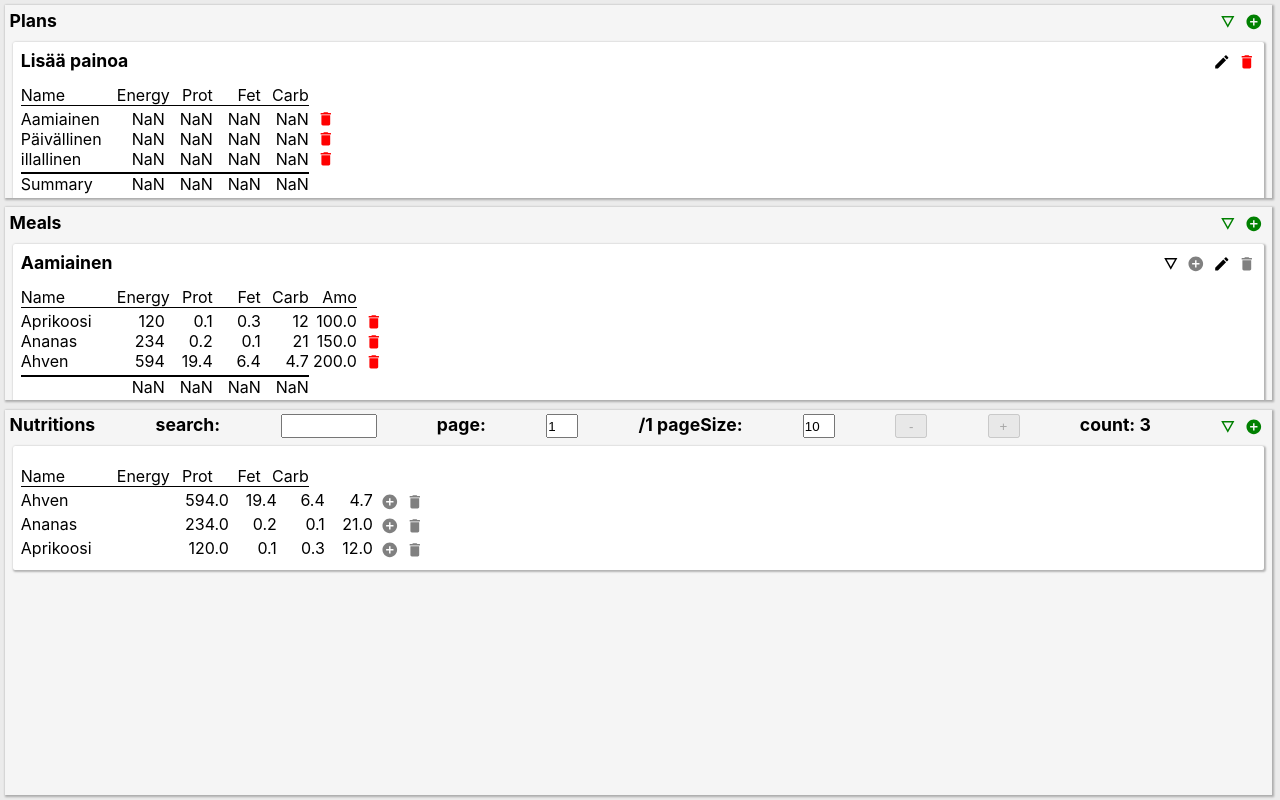
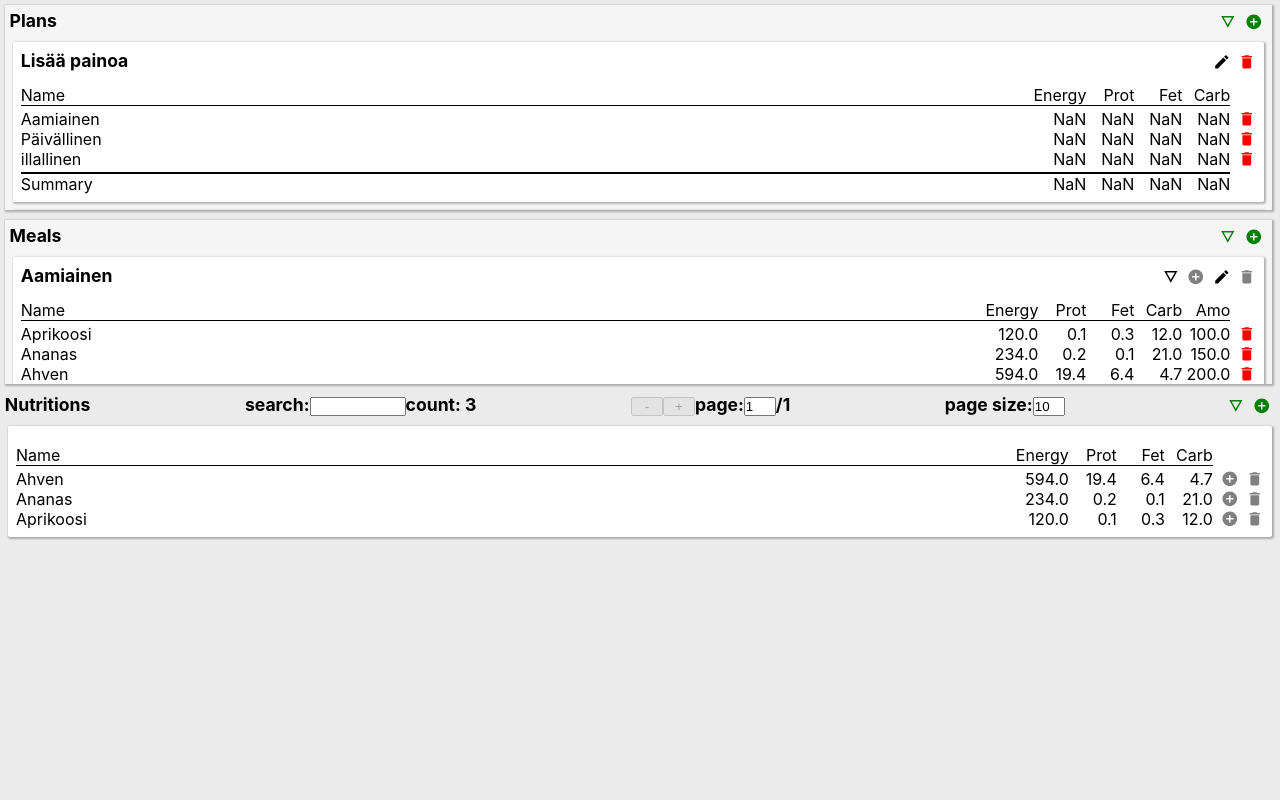
Before and after one commit to mtleinon/nutrition, a React (Create React App) app: page / in a window 1280 px wide. Built offline with nearby package versions, Linux system fonts and the light colour scheme.

Commit message:
Restyled components.

```diff
--- a/src/App.css
+++ b/src/App.css
@@ -27,10 +27,10 @@
   overflow-y: auto ;
 }
 .mealList {
-  height: 25vh;
+  height: 40vh;
 }
 .planList {
-  height: 25vh;
+  height: 50vh;
 }
 .nutritionList {
   height: 50vh;
@@ -53,24 +53,42 @@ ul {
 .listTitle {
 
 }
+
+/* .nutritionValues {
+  flex: 1 1 auto;
+  display: flex;
+  min-width: 0;
+
+} */
+.nutritionRow {
+  display: flex;
+  min-width: 0;
+}
 .nutritionName {
-  display: inline-block;
-  width: 6rem;
+  flex: 1 1 auto;
+  overflow: hidden;
+  white-space: nowrap;
+  text-overflow: ellipsis;
+  min-width: 0;
 }
+
 .nutritionValue {
-  display: inline-block;
-  width: 3rem;
+  flex: 0 0 3rem;
   text-align: right;
 }
 
 .nutritionHeading {
-  display: inline-block;
+  display: flex;
+  min-width: 0;
   border-bottom: 1px solid black;
   margin-bottom: .2rem;
 }
 .nutritionSummary {
-  display: inline-block;
+  display: flex;
+  min-width: 0;
 }
+
+
 .card {
   background-color: #fff;
   padding: .5rem .5rem;
@@ -81,7 +99,6 @@ ul {
 .editMode {
   background-color: rgb(255, 253, 162)
 }
-
 
 .cardTitleRow {
   display:flex;
@@ -96,11 +113,6 @@ ul {
 }
 .cardContent {
   margin-top: .7rem;
-}
-.nutritionRow {
-  display: flex;
-  align-content: center;
-  align-items: center
 }
 .icons {
   display: inline-flex;
--- a/src/App.js
+++ b/src/App.js
@@ -9,6 +9,7 @@ import { PlanProvider } from './context/plan.context';
 import { ShowProvider } from './context/show.context';
 import ReadNutritions from './ReadNutritions';
 import ShowSetNutritionCache from './ShowSetnutritionCache';
+
 // import Test from './Test';
 function App() {
   return (
@@ -19,15 +20,9 @@ function App() {
             <div className="container">
               {/* <ReadNutritions />
               <ShowSetNutritionCache /> */}
-              <div className="planList">
-                <PlansList />
-              </div>
-              <div className="mealList">
-                <MealsList />
-              </div>
-              <div className="nutritionList">
-                <NutritionsList />
-              </div>
+              <PlansList />
+              <MealsList />
+              <NutritionsList />
             </div>
           </PlanProvider>
         </MealProvider>
--- a/src/EditableValue.js
+++ b/src/EditableValue.js
@@ -6,12 +6,14 @@ export default function EditableValue({
   updateValue,
   width,
   type,
-  tooltip
+  tooltip,
+  className
 }) {
   const [value, setValue] = useState(initialValue);
   const [editMode, setEditMode] = useState(false);
   width = width === undefined ? '5rem' : width;
   type = type === undefined ? 'text' : type;
+  className = className === undefined ? 'nutritionValue' : className;
 
   const keyPress = e => {
     console.log(e.keyCode);
@@ -39,25 +41,28 @@ export default function EditableValue({
   };
 
   const showValue = () => (
-    <span
+    <div
+      className={className}
       tabIndex="0"
       style={{
+        // display: 'block',
         fontFamily: 'inherit',
         fontSize: 'inherit',
-        display: 'inline-block',
+        // display: 'inline-block',
         textAlign: type === 'number' ? 'right' : 'left',
-        width,
+        // width,
         overflow: 'hidden',
         whiteSpace: 'nowrap'
       }}
       onClick={() => setEditMode(true)}
     >
       {type === 'number' ? (+value).toFixed(1) : value}
-    </span>
+    </div>
   );
 
   return editMode ? (
     <input
+      className={className}
       autoFocus
       tabIndex="0"
       type={type}
--- a/src/Meal.js
+++ b/src/Meal.js
@@ -4,7 +4,7 @@ import { MealDispatchContext } from './context/meal.context';
 import { NutritionContext } from './context/nutrition.context';
 import { PlanContext } from './context/plan.context';
 import NutritionShow from './NutritionShow';
-import NutritionShowHeading from './NutritionHeading';
+import NutritionHeading from './NutritionHeading';
 import EditableValue from './EditableValue';
 import IconWithTooltip from './IconWithTooltip';
 import { MdAddCircle } from 'react-icons/md';
@@ -152,11 +152,13 @@ export default function Meal({ meal }) {
         <div className="cardContent">
           <ul>
             <li>
-              <NutritionShowHeading printAmount={true} />
+              <div style={{ marginRight: '1.6rem' }}>
+                <NutritionHeading printAmount={true} />
+              </div>
             </li>
             {meal.nutritions.map(nutrition => (
               <li key={nutrition.id}>
-                <div className="nutritionRow">
+                <div className="nutritionRow ">
                   <NutritionShow
                     nutrition={
                       show.nutritionIds
@@ -166,6 +168,7 @@ export default function Meal({ meal }) {
                     } //TODO: optimize
                   />
                   <EditableValue
+                    // className="nutritionValue"
                     initialValue={nutrition.amount}
                     name={nutrition.id}
                     updateValue={updateNutritionAmountValue}
@@ -189,7 +192,12 @@ export default function Meal({ meal }) {
               </li>
             ))}
             <li>
-              <MealSummary meal={meal} showBorderTop={true} />
+              <div
+                className="nutritionRow summaryBorder"
+                style={{ marginRight: '4.6rem' }}
+              >
+                <MealSummary meal={meal} showBorderTop={true} />
+              </div>
             </li>
           </ul>
         </div>
--- a/src/MealSummary.js
+++ b/src/MealSummary.js
@@ -26,17 +26,15 @@ export default function MealSummary({ name, meal, showBorderTop }) {
       protein: 0
     }
   );
-  // console.log(summary);
 
   return (
-    <div
-      className={'nutritionSummary' + (showBorderTop ? ' summaryBorder' : '')}
-    >
-      <span className="nutritionName">{name}</span>
-      <span className="nutritionValue">{summary.energy.toFixed(1)}</span>
-      <span className="nutritionValue">{summary.protein.toFixed(1)}</span>
-      <span className="nutritionValue">{summary.fet.toFixed(1)}</span>
-      <span className="nutritionValue">{summary.carbohydrates.toFixed(1)}</span>
-    </div>
+    <>
+      <div className="nutritionName">{name}</div>
+      <div className="nutritionValue">{summary.energy.toFixed(1)}</div>
+      <div className="nutritionValue">{summary.protein.toFixed(1)}</div>
+      <div className="nutritionValue">{summary.fet.toFixed(1)}</div>
+      <div className="nutritionValue">{summary.carbohydrates.toFixed(1)}</div>
+      {/* extra marginRight for amount and delete icon which are not in this summary row */}
+    </>
   );
 }
--- a/src/MealsList.js
+++ b/src/MealsList.js
@@ -15,11 +15,14 @@ export default function MealsList() {
   const showDispatch = useContext(ShowDispatchContext);
   const show = useContext(ShowContext);
   return (
-    <div>
+    <div
+      className="mealList"
+      style={{ height: show.showMeals ? '40 vh' : '2rem' }}
+    >
       <div className="listTitleRow">
         <div className="listTitle">Meals</div>
         <div className="icons">
-          <IconWithTooltip tooltipText="Show plans">
+          <IconWithTooltip tooltipText="Show meals">
             <MdDetails
               className="icon"
               style={{ color: 'green' }}
--- a/src/NutritionEditable.js
+++ b/src/NutritionEditable.js
@@ -14,42 +14,44 @@ export default function NutritionEditable({ nutrition }) {
   };
 
   return (
-    <div style={{ display: 'inline-block' }}>
+    <>
       <EditableValue
+        className="nutritionName"
         initialValue={nutrition.name}
         name="name"
         updateValue={updateValue}
-        width="10rem"
         tooltip={nutrition.name}
+        width="100%"
       />
       <EditableValue
+        // width="3rem"
+        width="100%"
         initialValue={nutrition.energy}
         name="energy"
         updateValue={updateValue}
-        width="3rem"
         type="number"
       />
       <EditableValue
+        width="100%"
         initialValue={nutrition.protein}
         name="protein"
         updateValue={updateValue}
-        width="3rem"
         type="number"
       />
       <EditableValue
+        width="100%"
         initialValue={nutrition.fet}
         name="fet"
         updateValue={updateValue}
-        width="3rem"
         type="number"
       />
       <EditableValue
+        width="100%"
         initialValue={nutrition.carbohydrates}
         name="carbohydrates"
         updateValue={updateValue}
-        width="3rem"
         type="number"
       />
-    </div>
+    </>
   );
 }
--- a/src/NutritionHeading.js
+++ b/src/NutritionHeading.js
@@ -9,6 +9,7 @@ export default function NutritionHeading({ printAmount }) {
       <span className="nutritionValue">Fet</span>
       <span className="nutritionValue">Carb</span>
       {printAmount && <span className="nutritionValue">Amo</span>}
+      {/* Extra marginRight for delete icon which is not in heading row */}
     </div>
   );
 }
--- a/src/NutritionShow.js
+++ b/src/NutritionShow.js
@@ -1,14 +1,13 @@
 import React from 'react';
 import './App.css';
 export default function NutritionShow({ nutrition }) {
-  // console.log(nutrition);
   return (
-    <div style={{ display: 'inline-block' }}>
-      <span className="nutritionName">{nutrition.name}</span>
-      <span className="nutritionValue">{nutrition.energy}</span>
-      <span className="nutritionValue">{nutrition.protein}</span>
-      <span className="nutritionValue">{nutrition.fet}</span>
-      <span className="nutritionValue">{nutrition.carbohydrates}</span>
-    </div>
+    <>
+      <div className="nutritionName">{nutrition.name}</div>
+      <div className="nutritionValue">{nutrition.energy.toFixed(1)}</div>
+      <div className="nutritionValue">{nutrition.protein.toFixed(1)}</div>
+      <div className="nutritionValue">{nutrition.fet.toFixed(1)}</div>
+      <div className="nutritionValue">{nutrition.carbohydrates.toFixed(1)}</div>
+    </>
   );
 }
--- a/src/NutritionsList.js
+++ b/src/NutritionsList.js
@@ -69,29 +69,20 @@ export default function NutritionsList() {
   };
 
   return (
-    <div>
+    <div style={{ height: show.showMeals ? '100%' : '2rem' }}>
       <div className="listTitleRow">
         <div className="listTitle">Nutritions</div>
+        <div className="searchInput">
           search:
           <input
             style={{ width: '6rem' }}
             onChange={changeSearchString}
             value={filterState.searchString}
           />
-        page:
-        <input
-          style={{ width: '2rem' }}
-          onChange={e => setPage(e.target.value)}
-          value={page}
-        />
-        /{Math.ceil(filterState.filteredNutritions.length / pageSize)}
-        {'  '}
-        pageSize:
-        <input
-          style={{ width: '2rem' }}
-          onChange={e => setPageSize(e.target.value)}
-          value={pageSize}
-        />
+          count: {filterState.filteredNutritions.length}
+        </div>
+        <div className="pageSelection">
+          <div className="pageButtons" style={{ display: 'inline-block' }}>
             <button
               disabled={page <= 1}
               style={{ width: '2rem' }}
@@ -101,14 +92,33 @@ export default function NutritionsList() {
             </button>
             <button
               disabled={
-            page >= Math.ceil(filterState.filteredNutritions.length / pageSize)
+                page >=
+                Math.ceil(filterState.filteredNutritions.length / pageSize)
               }
               style={{ width: '2rem' }}
               onClick={e => setPage(page + 1)}
             >
               +
             </button>
-        count: {filterState.filteredNutritions.length}
+          </div>
+          <div className="pageNumber" style={{ display: 'inline-block' }}>
+            page:
+            <input
+              style={{ width: '2rem' }}
+              onChange={e => setPage(e.target.value)}
+              value={page}
+            />
+            /{Math.ceil(filterState.filteredNutritions.length / pageSize)}
+          </div>
+        </div>
+        <div className="pageSize">
+          page size:
+          <input
+            style={{ width: '2rem' }}
+            onChange={e => setPageSize(e.target.value)}
+            value={pageSize}
+          />
+        </div>
         <div className="icons">
           <IconWithTooltip tooltipText="Show plans">
             <MdDetails
@@ -148,7 +158,9 @@ export default function NutritionsList() {
           <div className="cardContent">
             <ul>
               <li>
+                <div style={{ marginRight: '3.2rem' }}>
                   <NutritionHeading />
+                </div>
               </li>
 
               {filterState.filteredNutritions
--- a/src/Plan.js
+++ b/src/Plan.js
@@ -71,7 +71,9 @@ export default function Plan({ plan }) {
         <div className="cardContent">
           <ul>
             <li>
-              <NutritionHeading />
+              <div style={{ marginRight: '1.6rem' }}>
+                <NutritionHeading />
+              </div>
             </li>
             {plan.meals.map(meal => (
               <li key={meal.id}>
@@ -102,7 +104,9 @@ export default function Plan({ plan }) {
               </li>
             ))}
             <li>
-              <PlanSummary plan={plan} showBorderTop={true} />
+              <div style={{ marginRight: '1.6rem' }}>
+                <PlanSummary plan={plan} showBorderTop={true} />
+              </div>
             </li>
           </ul>
         </div>
--- a/src/PlansList.js
+++ b/src/PlansList.js
@@ -15,7 +15,10 @@ export default function PlansList() {
   const plans = useContext(PlanContext);
   const show = useContext(ShowContext);
   return (
-    <div>
+    <div
+      className="planList"
+      style={{ height: show.showPlans ? '50vh' : '2rem' }}
+    >
       <div className="listTitleRow">
         <div className="listTitle">Plans</div>
         <div className="icons">
@@ -31,7 +34,7 @@ export default function PlansList() {
               }
             />
           </IconWithTooltip>
-          <IconWithTooltip tooltipText="Show plans">
+          <IconWithTooltip tooltipText="ShAdd new plan">
             <MdAddCircle
               className="icon"
               style={{ color: 'green' }}
```
Lines whose indentation alone changed are shown as unchanged.
